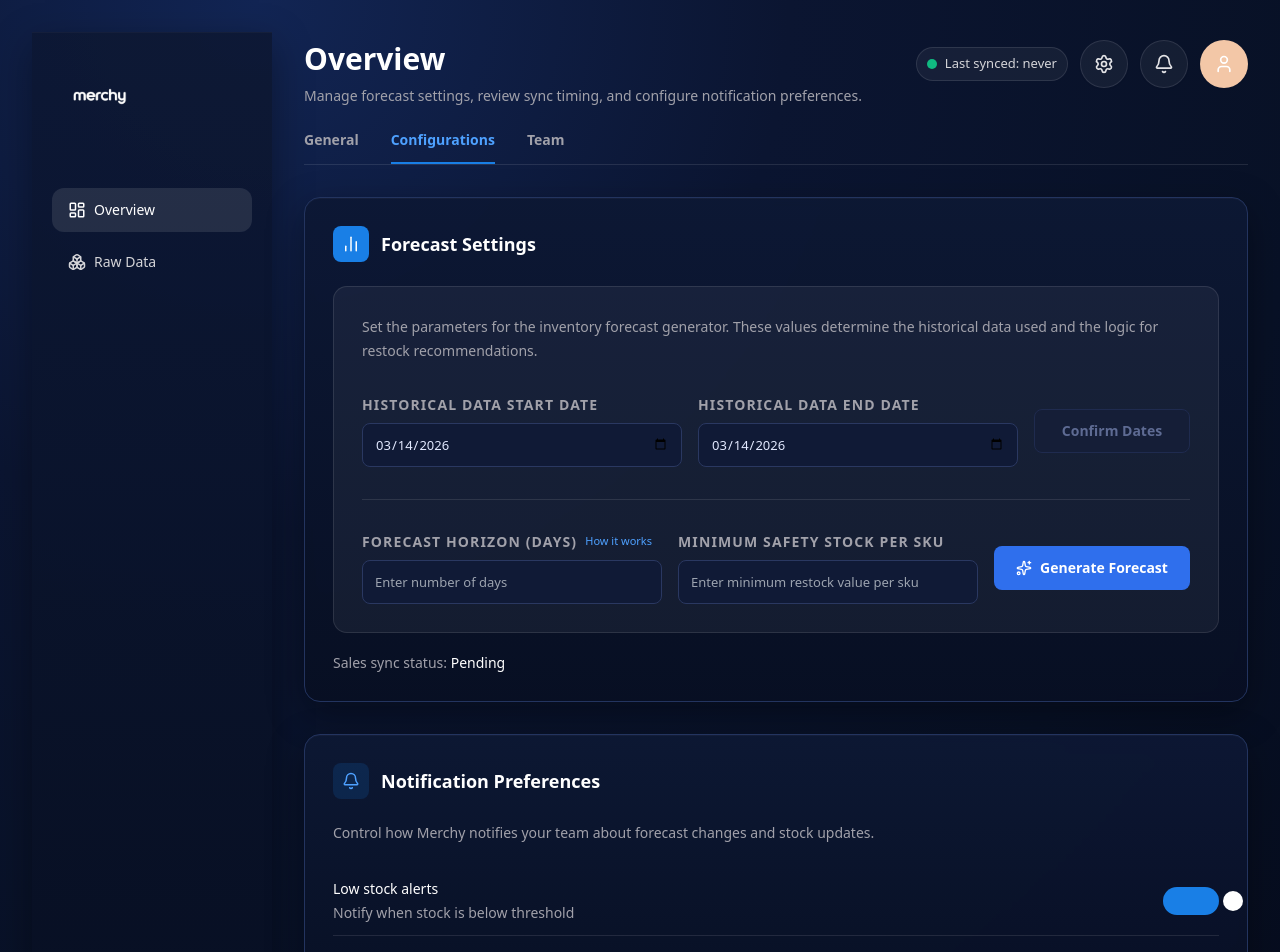
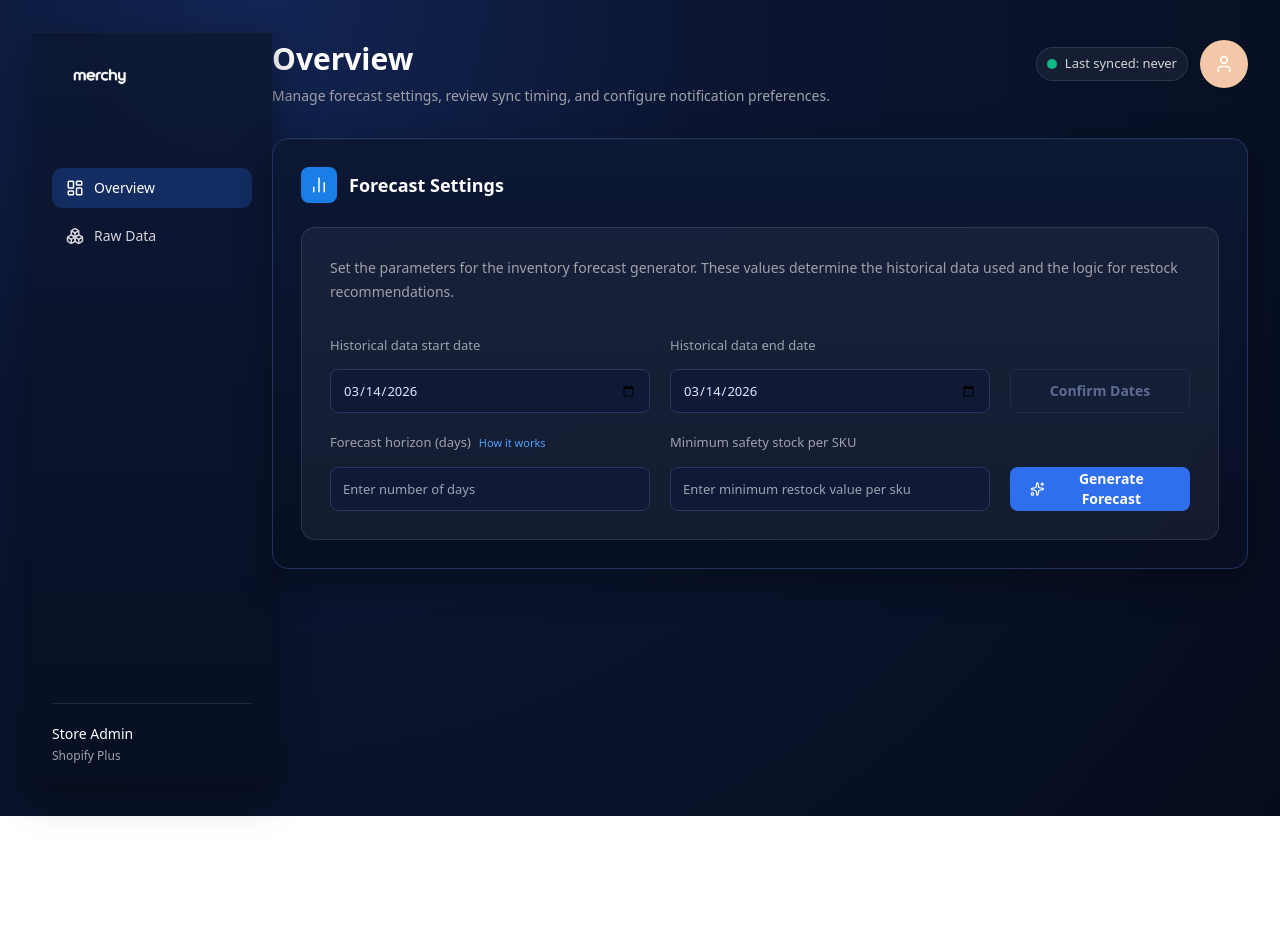
Before and after one commit to Ahmedmostafaa16/merchy-frontend, a React (Create React App) app: page /overview in a window 1280 px wide. Shown: the top 952 px of the page. After the commit the page ends 816 px from the top, so only its background shows below. Built offline with nearby package versions, Linux system fonts and the light colour scheme.

Commit message:
Refactor dashboard: split into Overview and Raw Data pages with sidebar navigation and moved logo to sidebar third x750

```diff
--- a/src/components/Header.jsx
+++ b/src/components/Header.jsx
@@ -1,4 +1,4 @@
-import { Bell, Settings, User } from "lucide-react";
+import { User } from "lucide-react";
 
 const Header = ({ lastSyncLabel = "never" }) => {
   return (
@@ -16,31 +16,10 @@ const Header = ({ lastSyncLabel = "never" }) => {
             <span className="h-2.5 w-2.5 rounded-full bg-[#10B981]" />
             <span>Last synced: {lastSyncLabel}</span>
           </div>
-          <button type="button" className="inline-flex h-12 w-12 items-center justify-center rounded-full border border-white/10 bg-white/5 text-zinc-200 shadow-sm">
-            <Settings size={20} />
-          </button>
-          <button type="button" className="inline-flex h-12 w-12 items-center justify-center rounded-full border border-white/10 bg-white/5 text-zinc-200 shadow-sm">
-            <Bell size={20} />
-          </button>
           <button type="button" className="inline-flex h-12 w-12 items-center justify-center rounded-full bg-[#F3C7A7] text-white shadow-sm">
             <User size={20} />
           </button>
         </div>
-      </div>
-
-      <div className="flex items-center gap-8 border-b border-white/10">
-        <button type="button" className="border-b-2 border-transparent pb-3 text-sm font-semibold text-zinc-400">
-          General
-        </button>
-        <button
-          type="button"
-          className="border-b-2 border-[#197FE6] pb-3 text-sm font-semibold text-[#4EA1FF]"
-        >
-          Configurations
-        </button>
-        <button type="button" className="border-b-2 border-transparent pb-3 text-sm font-semibold text-zinc-400">
-          Team
-        </button>
       </div>
     </div>
   );
--- a/src/components/Sidebar.jsx
+++ b/src/components/Sidebar.jsx
@@ -7,14 +7,14 @@ const Sidebar = () => {
   const search = location.search || "";
 
   const linkClassName = ({ isActive }) => (
-    `flex items-center gap-2 rounded-xl px-4 py-3 text-sm transition-colors ${
-      isActive ? "bg-white/10 text-white" : "text-zinc-300 hover:bg-white/5 hover:text-white"
+    `flex items-center gap-[10px] rounded-[10px] px-[14px] py-[10px] text-sm transition-colors ${
+      isActive ? "bg-[rgba(47,111,237,0.25)] text-white" : "text-zinc-300 hover:bg-[rgba(47,111,237,0.18)] hover:text-white"
     }`
   );
 
   return (
-    <aside className="dashboard-panel sticky top-4 flex min-h-[calc(100vh-3rem)] flex-col p-5">
-      <div className="mb-10 flex items-center">
+    <aside className="dashboard-panel sticky top-4 flex w-[240px] min-h-[calc(100vh-3rem)] flex-col px-5 pb-5 pt-0">
+      <div className="flex items-center">
         <img
           src={logo}
           alt="Merchy"
@@ -22,7 +22,7 @@ const Sidebar = () => {
         />
       </div>
 
-      <nav className="space-y-2">
+      <nav className="mt-10 space-y-2">
         <NavLink to={`/overview${search}`} className={linkClassName}>
           <LayoutDashboard size={18} />
           <span>Overview</span>
--- a/src/components/WorkflowPanel.jsx
+++ b/src/components/WorkflowPanel.jsx
@@ -1,5 +1,4 @@
-import { useState } from "react";
-import { Bell, ChartNoAxesColumn, Sparkles } from "lucide-react";
+import { ChartNoAxesColumn, Sparkles } from "lucide-react";
 import Button from "./ui/Button";
 import Card from "./ui/Card";
 
@@ -10,7 +9,6 @@ const WorkflowPanel = ({
   setEndDate,
   salesMessage,
   setSalesMessage,
-  salesStatus,
   salesSyncing,
   inventorySynced,
   handleSyncSales,
@@ -31,9 +29,6 @@ const WorkflowPanel = ({
   handleGenerateForecast,
   forecastMessage,
 }) => {
-  const [lowStockAlerts, setLowStockAlerts] = useState(true);
-  const [dailySummaryReport, setDailySummaryReport] = useState(false);
-
   return (
     <div className="w-full space-y-8">
       <Card className="dashboard-panel p-7">
@@ -49,10 +44,10 @@ const WorkflowPanel = ({
             Set the parameters for the inventory forecast generator. These values determine the historical data used and the logic for restock recommendations.
           </p>
 
-          <div className="mt-8 grid items-center gap-4 lg:grid-cols-[1fr_1fr_auto]">
-            <div>
-              <label className="mb-2 block text-sm font-semibold uppercase tracking-[0.08em] text-zinc-400">
-                Historical Data Start Date
+          <div className="mt-8 grid gap-5 lg:grid-cols-[1fr_1fr_180px] lg:items-end">
+            <div className="flex flex-col gap-1.5">
+              <label className="mb-2 block text-[13px] font-medium text-[#9CA3AF]">
+                Historical data start date
               </label>
               <input
                 type="date"
@@ -64,9 +59,9 @@ const WorkflowPanel = ({
                 className="dashboard-input h-11 w-full rounded-lg px-3 text-sm"
               />
             </div>
-            <div>
-              <label className="mb-2 block text-sm font-semibold uppercase tracking-[0.08em] text-zinc-400">
-                Historical Data End Date
+            <div className="flex flex-col gap-1.5">
+              <label className="mb-2 block text-[13px] font-medium text-[#9CA3AF]">
+                Historical data end date
               </label>
               <input
                 type="date"
@@ -78,24 +73,22 @@ const WorkflowPanel = ({
                 className="dashboard-input h-11 w-full rounded-lg px-3 text-sm"
               />
             </div>
-            <div className="flex items-end">
+            <div className="justify-self-start">
               <Button
                 variant="secondary"
-                className="!h-11 !w-auto min-w-[156px] px-4 !rounded-lg"
+                className="!m-0 !flex !h-11 !w-[180px] !items-center !justify-center px-4 !rounded-lg"
                 disabled={salesSyncing || !shop || !startDate || !endDate || !inventorySynced}
                 onClick={salesSyncing || !shop || !startDate || !endDate || !inventorySynced ? undefined : handleSyncSales}
               >
                 {salesSyncing ? "Confirming..." : "Confirm Dates"}
               </Button>
             </div>
-          </div>
 
-          <div className="mt-8 border-t border-white/10 pt-8 lg:grid lg:grid-cols-[1fr_1fr_auto] lg:items-center lg:gap-4">
-            <div>
+            <div className="flex flex-col gap-1.5 border-t border-white/10 pt-8 lg:border-t-0 lg:pt-0">
               <div className="relative" ref={daysHelpRef}>
                 <div className="mb-2 flex items-center gap-2">
-                  <label className="text-sm font-semibold uppercase tracking-[0.08em] text-zinc-400">
-                    Forecast Horizon (Days)
+                  <label className="text-[13px] font-medium text-[#9CA3AF]">
+                    Forecast horizon (days)
                   </label>
                   <button
                     type="button"
@@ -146,9 +139,9 @@ const WorkflowPanel = ({
               {forecastDaysError ? <p className="mt-2 text-xs text-[#DC2626]">{forecastDaysError}</p> : null}
             </div>
 
-            <div className="mt-4 lg:mt-0">
-              <label className="mb-2 block text-sm font-semibold uppercase tracking-[0.08em] text-zinc-400">
-                Minimum Safety Stock Per SKU
+            <div className="mt-4 flex flex-col gap-1.5 lg:mt-0 lg:border-t-0 lg:pt-0">
+              <label className="mb-2 block text-[13px] font-medium text-[#9CA3AF]">
+                Minimum safety stock per SKU
               </label>
               <input
                 type="number"
@@ -163,9 +156,9 @@ const WorkflowPanel = ({
               />
             </div>
 
-            <div className="mt-4 flex items-end lg:mt-0">
+            <div className="mt-4 justify-self-start lg:mt-0 lg:border-t-0 lg:pt-0">
               <Button
-                className="!h-11 !w-auto min-w-[196px] px-5 !rounded-lg !border-0 !bg-[#2F6FED] !text-white !shadow-none hover:!bg-[#1F5AE0]"
+                className="!m-0 !flex !h-11 !w-[180px] !items-center !justify-center px-5 !rounded-lg !border-0 !bg-[#2F6FED] !text-white !shadow-none hover:!bg-[#1F5AE0]"
                 disabled={forecastGenerating || !shop || !inventorySynced || !salesSynced}
                 onClick={
                   forecastGenerating || !shop || !inventorySynced || !salesSynced
@@ -180,69 +173,8 @@ const WorkflowPanel = ({
           </div>
         </div>
 
-        <div className="mt-5 flex items-center justify-between">
-          <div className="text-sm text-zinc-400">
-            Sales sync status: <span className="font-medium text-white">{salesStatus === "synced" ? "Confirmed" : "Pending"}</span>
-          </div>
-          {salesMessage ? <p className="text-xs text-zinc-400">{salesMessage}</p> : null}
-        </div>
+        {salesMessage ? <p className="mt-5 text-xs text-zinc-400">{salesMessage}</p> : null}
         {forecastMessage ? <p className="mt-3 text-xs text-zinc-400">{forecastMessage}</p> : null}
-      </Card>
-
-      <Card className="dashboard-panel p-7">
-        <div className="flex items-center gap-3">
-          <span className="inline-flex h-9 w-9 items-center justify-center rounded-lg bg-[#197FE6]/15 text-[#4EA1FF]">
-            <Bell size={18} />
-          </span>
-          <h2 className="text-lg font-semibold text-white">Notification Preferences</h2>
-        </div>
-        <div className="mt-6 flex flex-col gap-1">
-          <p className="text-sm text-zinc-400">Control how Merchy notifies your team about forecast changes and stock updates.</p>
-        </div>
-
-        <div className="mt-6">
-          <div className="flex items-center justify-between gap-4 border-b border-white/10 py-3">
-            <div>
-              <p className="text-sm font-medium text-white">Low stock alerts</p>
-              <p className="mt-1 text-sm text-zinc-400">Notify when stock is below threshold</p>
-            </div>
-            <button
-              type="button"
-              aria-pressed={lowStockAlerts}
-              onClick={() => setLowStockAlerts((prev) => !prev)}
-              className={`relative h-7 w-14 rounded-full transition-colors ${
-                lowStockAlerts ? "bg-[#197FE6]" : "bg-[#DCE5F1]"
-              }`}
-            >
-              <span
-                className={`absolute top-1 h-5 w-5 rounded-full bg-white shadow-sm transition-transform ${
-                  lowStockAlerts ? "translate-x-8" : "translate-x-1"
-                }`}
-              />
-            </button>
-          </div>
-
-          <div className="flex items-center justify-between gap-4 border-b border-white/10 py-3">
-            <div>
-              <p className="text-sm font-medium text-white">Daily summary report</p>
-              <p className="mt-1 text-sm text-zinc-400">Email digest of inventory status</p>
-            </div>
-            <button
-              type="button"
-              aria-pressed={dailySummaryReport}
-              onClick={() => setDailySummaryReport((prev) => !prev)}
-              className={`relative h-7 w-14 rounded-full transition-colors ${
-                dailySummaryReport ? "bg-[#197FE6]" : "bg-[#DCE5F1]"
-              }`}
-            >
-              <span
-                className={`absolute top-1 h-5 w-5 rounded-full bg-white shadow-sm transition-transform ${
-                  dailySummaryReport ? "translate-x-8" : "translate-x-1"
-                }`}
-              />
-            </button>
-          </div>
-        </div>
       </Card>
     </div>
   );
--- a/src/components/ui/KPIStatCard.jsx
+++ b/src/components/ui/KPIStatCard.jsx
@@ -1,10 +1,13 @@
 import Card from "./Card";
 import Skeleton from "./Skeleton";
 
-const KPIStatCard = ({ label }) => {
+const KPIStatCard = ({ label, icon: Icon }) => {
   return (
     <Card className="p-4">
-      <p className="text-xs font-medium text-[#94a2ca]">{label}</p>
+      <p className="inline-flex items-center gap-1.5 text-xs font-medium text-[#94a2ca]">
+        {Icon ? <Icon size={16} strokeWidth={1.5} color="rgba(255,255,255,0.7)" /> : null}
+        <span>{label}</span>
+      </p>
       <Skeleton className="mt-3 h-7 w-24" />
     </Card>
   );
--- a/src/pages/Dashboard.jsx
+++ b/src/pages/Dashboard.jsx
@@ -467,7 +467,7 @@ const Dashboard = ({ page = "overview", initialForecastData = [], rawDataLoading
           </div>
         ) : null}
 
-        <div className={`grid ${page === "overview" ? "gap-8 lg:grid-cols-[240px_minmax(0,1fr)]" : "gap-6 lg:grid-cols-[220px_minmax(0,1fr)]"}`}>
+        <div className={`grid ${page === "overview" ? "gap-0 lg:grid-cols-[240px_minmax(0,1fr)]" : "gap-6 lg:grid-cols-[220px_minmax(0,1fr)]"}`}>
           <Sidebar page={page} />
 
           <div className={page === "overview" ? "space-y-8" : "space-y-5"}>
```
Also changed, not shown: src/components/KPICards.jsx (+21 -8 lines).
